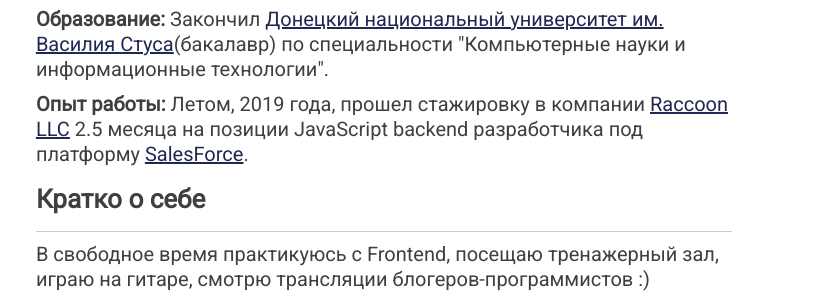
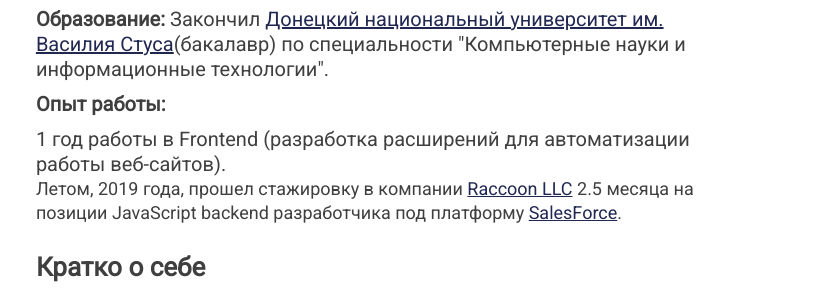
Before and after one commit to MashinaDonnu/Portfolio, a website: page src/index.html in a window 1280 px wide. Shown: the part 1128-1427 px from the top of the page, 455-1280 px from the left. Drawn offline with Linux system fonts and the light colour scheme.

Commit message:
change index.html

```diff
--- a/src/index.html
+++ b/src/index.html
@@ -57,7 +57,13 @@
                                         <strong>Образование:</strong>
                                         Закончил <a href="https://www.donnu.edu.ua/uk/pro-universitet/" target="_blank">Донецкий национальный университет им. Василия Стуса</a>(бакалавр) по специальности "Компьютерные науки и информационные технологии".
                                     </p>
-                                    <p><strong>Опыт работы:</strong> Летом, 2019 года, прошел стажировку в компании
+                                    <p><strong>Опыт работы:</strong>
+                                        <p>
+                                            1 год работы в Frontend (разработка
+                                            расширений для автоматизации работы
+                                            веб-сайтов).
+                                        </p>
+                                        Летом, 2019 года, прошел стажировку в компании
                                         <a href="https://www.linkedin.com/company/raccoonllc/people/" target="_blank">Raccoon LLC</a> 2.5 месяца на позиции JavaScript backend разработчика под платформу
                                         <a href="http://www.salesforce.com/" target="_blank">SalesForce</a>.
                                     </p>
```
